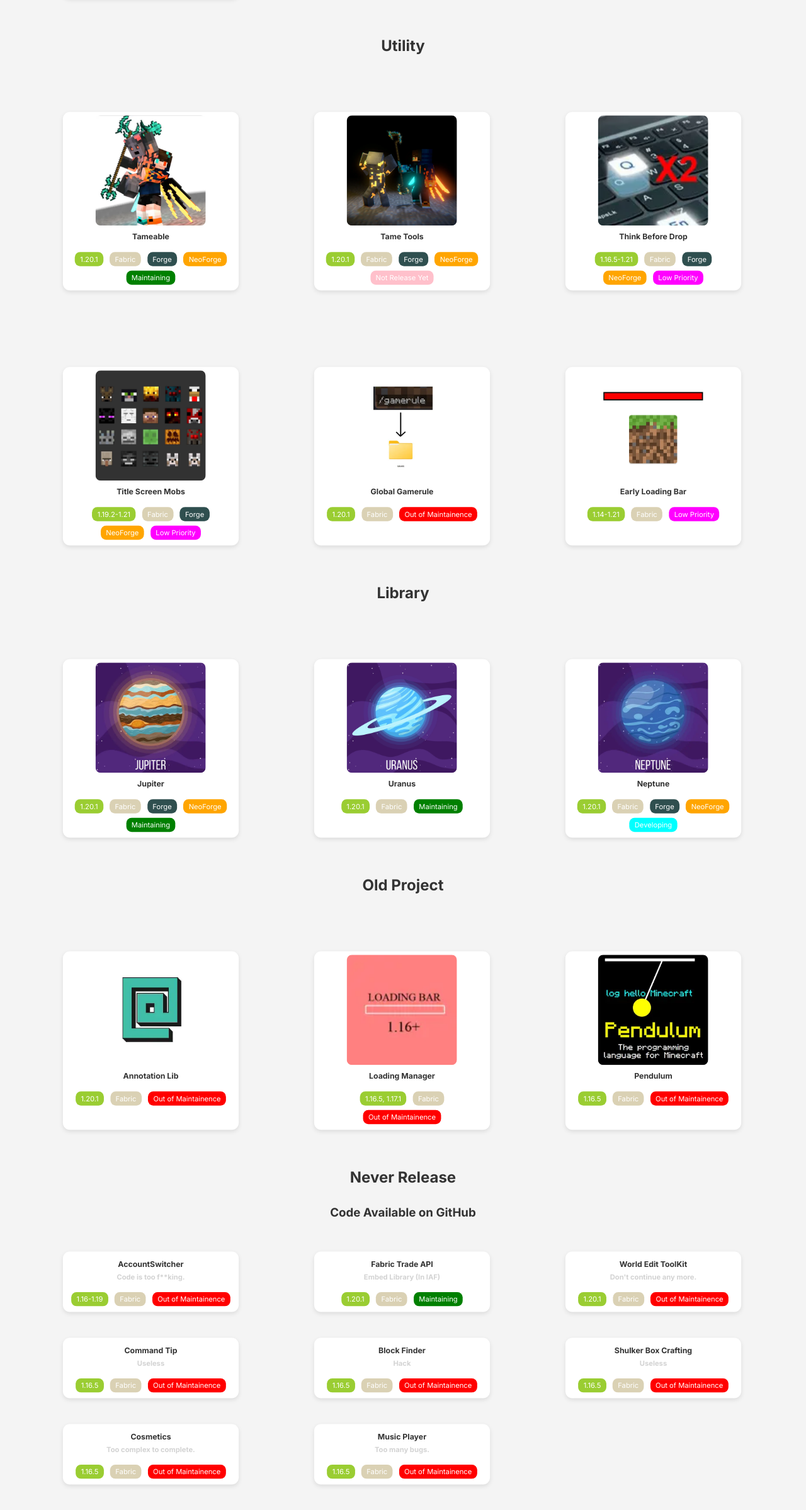
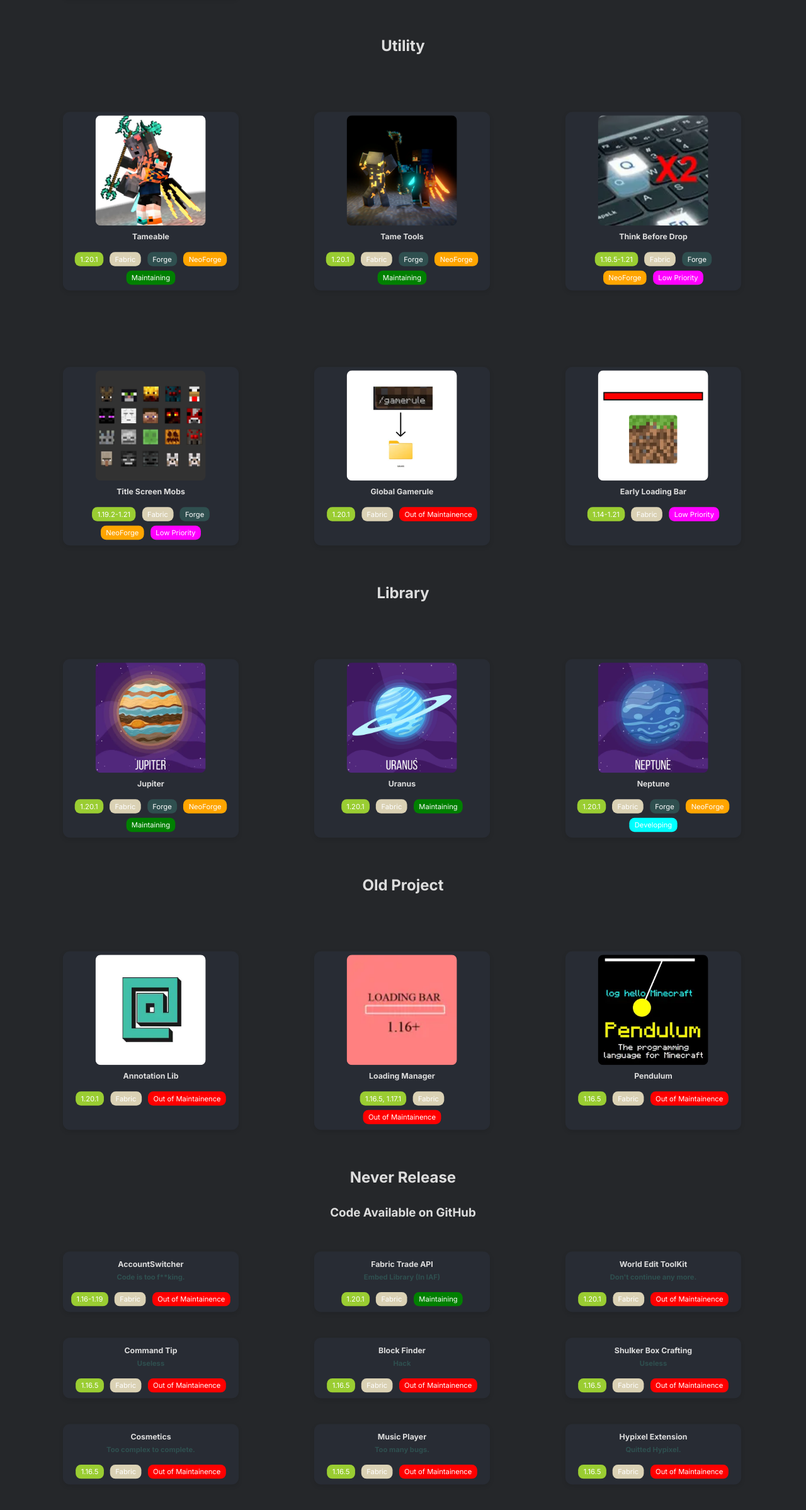
Before and after one commit to IAFEnvoy/ModList, a plain HTML site: page index.html in a window 1280 px wide. Shown: the part 2802-5200 px from the top of the page at 63% size. Drawn offline with Linux system fonts and the dark colour scheme.

Commit message:
dark mode and 2 mod states update

```diff
--- a/index.css
+++ b/index.css
@@ -19,7 +19,7 @@ h3 {
     color: #333;
 }
 
-h4{
+h4 {
     color: lightgray;
 }
 
@@ -70,8 +70,8 @@ h4{
     opacity: 0.8;
 }
 
-.logo-img{
-    display:inline-block;
+.logo-img {
+    display: inline-block;
     height: 250px;
 }
 
@@ -206,3 +206,44 @@ h4{
 .links img:hover {
     transform: scale(1.2);
 }
+
+@media (prefers-color-scheme: dark) {
+    body {
+        background-color: #25272a;
+    }
+
+    h1,
+    h2,
+    h3 {
+        color: #ddd;
+    }
+
+    .item h3 {
+        color: #ddd;
+    }
+
+    h4 {
+        color: darkslategray;
+    }
+
+    div{
+        color: white;
+    }
+
+    .item {
+        background-color: #282c34;
+    }
+
+    .modal-content {
+        background-color: #282c34;
+    }
+
+    .close {
+        color: #666;
+    }
+
+    .close:hover,
+    .close:focus {
+        color: #fff;
+    }
+}
--- a/index.html
+++ b/index.html
@@ -252,8 +252,12 @@
             </div>
         </div>
         <div class="item" onclick="openModal('Tame Tools','Additional tools for Tameable Mod','./logos/mods/tame_tools.webp',
-            {},
-            ['Mobs','Magic'])">
+            {
+                gh:'https://github.com/ArkTechMC/TameTools',
+                cf:'https://www.curseforge.com/minecraft/mc-mods/tame-tools',
+                mr:'https://modrinth.com/mod/tame-tools'
+            },
+            ['Mobs','Utility'])">
             <img class="logo-img" src="./logos/mods/tame_tools.webp" alt="tame_tools">
             <h3>Tame Tools</h3>
             <div class="tags">
@@ -261,7 +265,7 @@
                 <span style="background-color:#dad1b4;">Fabric</span>
                 <span style="background-color:darkslategray;">Forge</span>
                 <span style="background-color:orange;">NeoForge</span>
-                <span style="background-color:pink;">Not Release Yet</span>
+                <span style="background-color:green;">Maintaining</span>
             </div>
         </div>
         <div class="item" onclick="openModal('Think Before Drop', 'Press Q twice before drop item', './logos/mods/tbd.webp',
@@ -503,6 +507,15 @@
                 <span style="background-color:red;">Out of Maintainence</span>
             </div>
         </div>
+        <div class="item">
+            <h3>Hypixel Extension</h3>
+            <h4>Quitted Hypixel.</h4>
+            <div class="tags">
+                <span style="background-color:yellowgreen;">1.16.5</span>
+                <span style="background-color:#dad1b4;">Fabric</span>
+                <span style="background-color:red;">Out of Maintainence</span>
+            </div>
+        </div>
     </div>
     <!-- 模态框结构 -->
     <div id="modal" class="modal">
```
